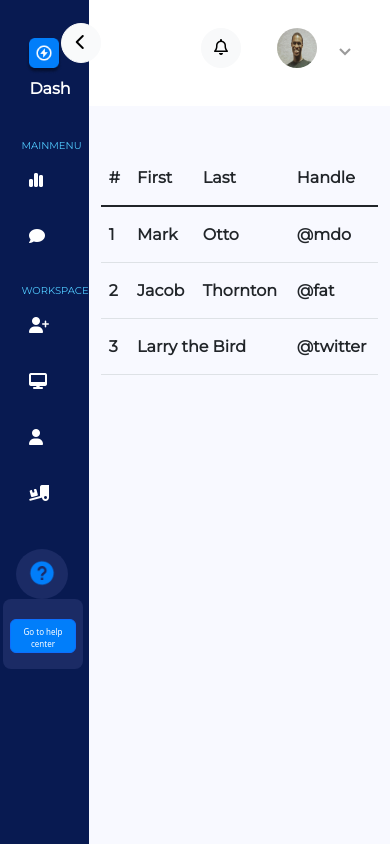
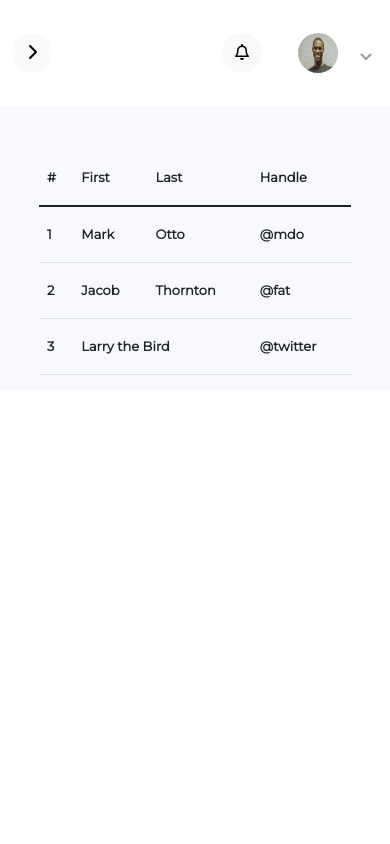
Before and after one commit to arabomeivan/Crain-FrontEnd, a Nuxt app: page /view_users in a window 390 px wide. Both pictures are taken after a click on the button 80 px from the left and 43 px from the top of the page. Shown: the top 844 px of the page. Built offline with nearby package versions, Linux system fonts and the light colour scheme.

Commit message:
implemented toggler for hiding and showing task bar

```diff
--- a/components/NavBar.vue
+++ b/components/NavBar.vue
@@ -6,9 +6,9 @@
      <!--LEFT SIDE OF THE NAVBAR CONTENT-->
 
   <!--Button to shrink Side bar-->
-  <button id="minimizesidebar" type="button" class="btn btn-light rounded-circle">
-    <i class="fa-solid fa-chevron-left"></i>
-
+  <button id="minimizesidebar" type="button" class="btn btn-light rounded-circle" @click="hide_show_sidebar">
+    <i v-if="iconvisbility_left" class="fa-solid fa-chevron-left"></i>
+    <i v-if="iconvisbility_right" class="fa-solid fa-chevron-right" ></i>
   </button>
 
 
@@ -52,16 +52,47 @@
 export default {
 name: 'NavBar',
 
+
+props:['display_sidebar'],
+
 data() {
     return {
 
       showsearchbox:false,
       sidebarshown:true,
       iconvisbility_left: true,
-      iconvisbility_right: false
+      iconvisbility_right: false,
+
+      // For responsiveness when sidebar is hidden and made full
+      navbar:
+      {
+        minimizesidebar:'-40px',
+        rightcontent: '20%'
+
+      },
+
+
+      mobile_navbar:
+      {
+        rightcontent:
+        {
+          margin_right: '30%',
+          margin_top: '0.1px'
+        },
+
+        minimizesidebar:
+        {
+          margin_left:'-40px',
+        }
+
+      }
+
+
+
     }
   },
   computed: {
+
 
     pageName() {
       // eslint-disable-next-line eqeqeq
@@ -99,8 +130,42 @@ data() {
     show_hide_searchbox()
     {
       this.showsearchbox = !this.showsearchbox
+    },
+
+    hide_show_sidebar()
+   {
+
+    this.$emit('toggletaskbar', !this.display_sidebar)
+    this.iconvisbility_left = !this.iconvisbility_left
+    this.iconvisbility_right = !this.iconvisbility_right
+
+    if(this.navbar.minimizesidebar ==='-40px'
+    && this.navbar.rightcontent ==='20%' && this.mobile_navbar.rightcontent.margin_right ==='30%'
+    && this.mobile_navbar.minimizesidebar.margin_left ==='-40px' )
+    {
+      this.navbar.minimizesidebar = '0px'
+      this.navbar.margin_left = '60px'
+      this.navbar.rightcontent = '0%'
+      this.mobile_navbar.rightcontent.margin_right ='0px'
+      this.mobile_navbar.minimizesidebar.margin_left = 'auto'
+
     }
+
+    else
+    {
+      this.navbar.minimizesidebar = '-40px'
+      this.navbar.margin_left = '0px'
+      this.navbar.rightcontent = '20%'
+      this.mobile_navbar.rightcontent.margin_right ='30%'
+      this.mobile_navbar.minimizesidebar.margin_left = '-40px'
+    }
+
    }
+
+   },
+
+
+
 
 }
 </script>
@@ -108,7 +173,7 @@ data() {
   /**styling navbar */
 .rightcontent
 {
-  margin-right: 20%;
+  margin-right: v-bind('navbar.rightcontent');
 }
   .navbartitle
 {
@@ -122,7 +187,7 @@ data() {
 }
 #minimizesidebar
 {
-  margin-left: -40px;
+  margin-left: v-bind('navbar.minimizesidebar');
 }
 #searchbox
 {
@@ -223,12 +288,12 @@ color: #000000;
 }
 .rightcontent
 {
-  margin-right: auto;
-  margin-top: -10px;
+  margin-right: v-bind('mobile_navbar.rightcontent.margin_right');
+  margin-top: v-bind('mobile_navbar.rightcontent.margin_top');
 }
 
 #minimizesidebar{
-    margin-top: -20px;
+    margin-top: v-bind('mobile_navbar.minimizesidebar.margin_left');
 }
 #profilename
 {
@@ -250,7 +315,7 @@ color: #000000;
   }
   .rightcontent
 {
-  margin-right: 30%;
+  margin-right: v-bind('mobile_navbar.rightcontent.margin_right');
 
 }
 
--- a/components/SideBarContent.vue
+++ b/components/SideBarContent.vue
@@ -7,6 +7,7 @@
   <div class="class col-sm-12 sidebarcontent">
 
     <!--Content 1 Logo-->
+    <NuxtLink to="/">
       <div class="row logo">
 
 <div class="col-md-6">
@@ -18,7 +19,7 @@
    </div>
 
 </div>
-
+    </NuxtLink>
 
     <!--Main Menu text-->
     <div class="row mainmenu">
--- a/layouts/dashboard.vue
+++ b/layouts/dashboard.vue
@@ -2,12 +2,12 @@
   <div class="body d-flex">
 
 
-    <div class="sidebarcontainer">
+    <div v-if="display_sidebar" class="sidebarcontainer" >
       <SideBarContent />
     </div>
 
    <!--Navbar-->
-  <NavBar/>
+  <NavBar :display_sidebar="display_sidebar" @toggletaskbar="show_hide_sidebar($event)"/>
 
 
 <!--Router View-->
@@ -30,6 +30,21 @@ export default {
   {
     NavBar,
     SideBarContent
+  },
+
+  data()
+  {
+    return{
+      display_sidebar: true,
+    }
+  },
+
+  methods:
+  {
+    show_hide_sidebar(update)
+    {
+      this.display_sidebar = update
+    }
   }
 
 
--- a/pages/inventory.vue
+++ b/pages/inventory.vue
@@ -1,5 +1,5 @@
 <template lang="">
-  <div class="component_title">
+  <div class="component_title table-responsive">
     <table class="table">
   <thead>
     <tr>
@@ -45,4 +45,15 @@ font-weight: 700;
 font-size: 16px;
 line-height: 39px;
 }
+
+@media screen and (max-width: 600px)
+{
+
+.component_title{
+font-size: small;
+}
+
+}
+
+
 </style>
--- a/pages/view_users.vue
+++ b/pages/view_users.vue
@@ -1,5 +1,5 @@
 <template lang="">
-  <div class="component_title">
+  <div class="component_title table-responsive">
     <table class="table">
   <thead>
     <tr>
@@ -46,4 +46,13 @@ font-weight: 700;
 font-size: 16px;
 line-height: 39px;
 }
+
+@media screen and (max-width: 600px)
+{
+
+.component_title{
+font-size: small;
+}
+
+}
 </style>
```
Lines whose indentation alone changed are shown as unchanged.
